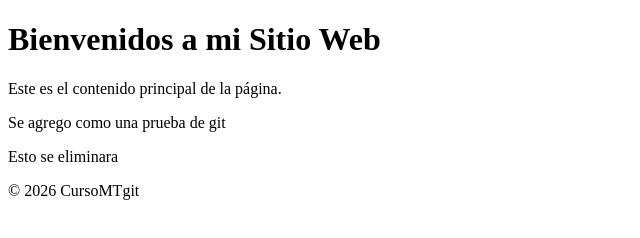
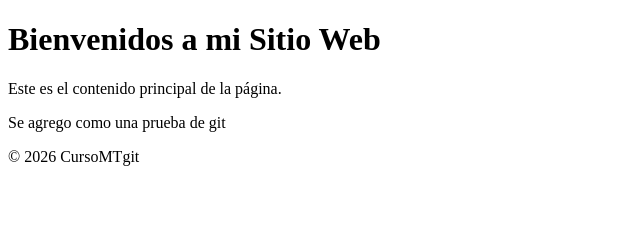
Before and after one commit to Joel7A/CursoMTgit, a plain HTML site: page index.html in a window 1280 px wide. Shown: the whole page, without its empty margins (0-640 px from the left). Drawn offline with Linux system fonts and the light colour scheme.

Commit message:
se borro un parrafo

```diff
--- a/index.html
+++ b/index.html
@@ -14,7 +14,8 @@
     <main>
         <p>Este es el contenido principal de la página.</p>
 	<p> Se agrego como una prueba de git </p>
-	<p>Esto se eliminara</p>
+
+
     </main>
 
     <footer>
```
